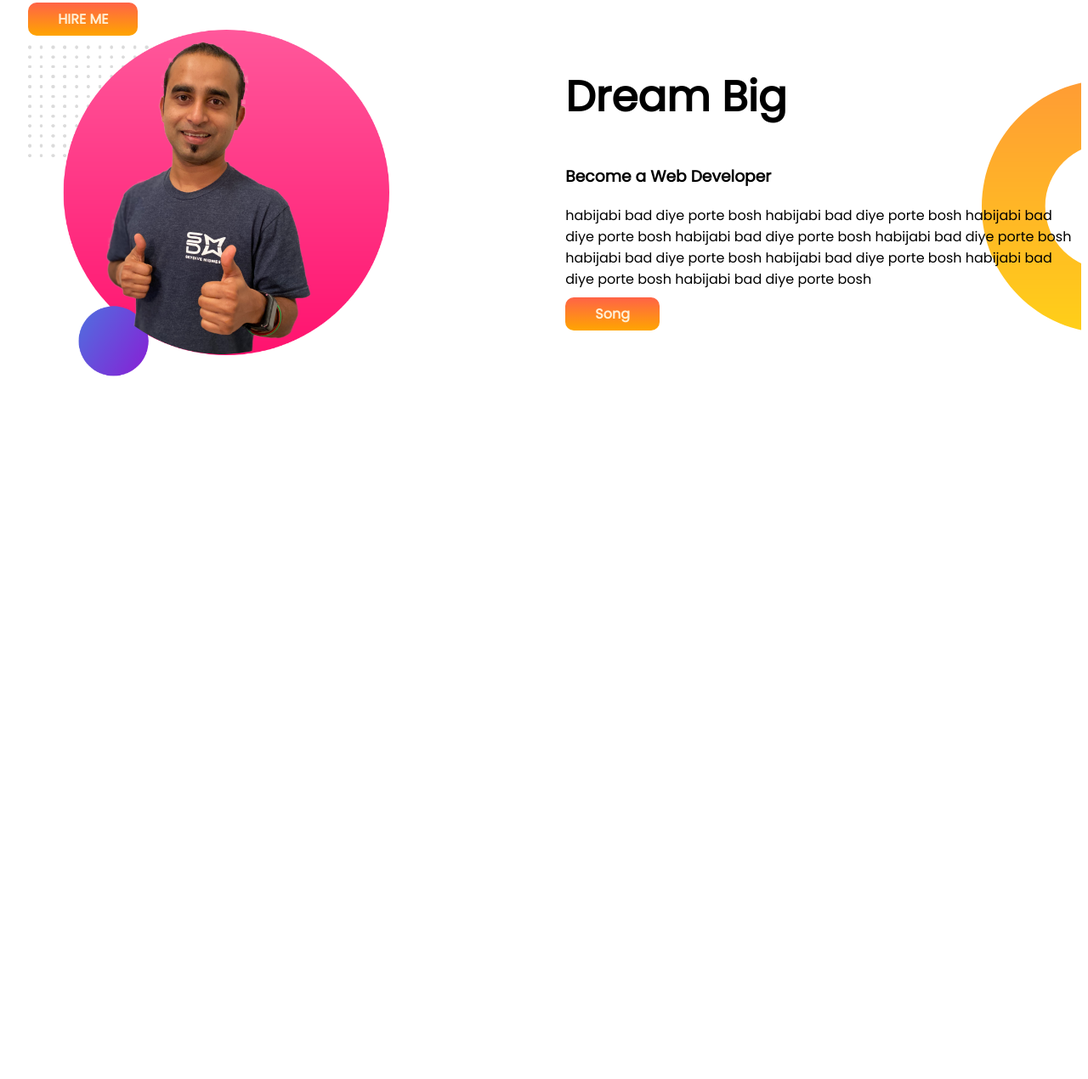
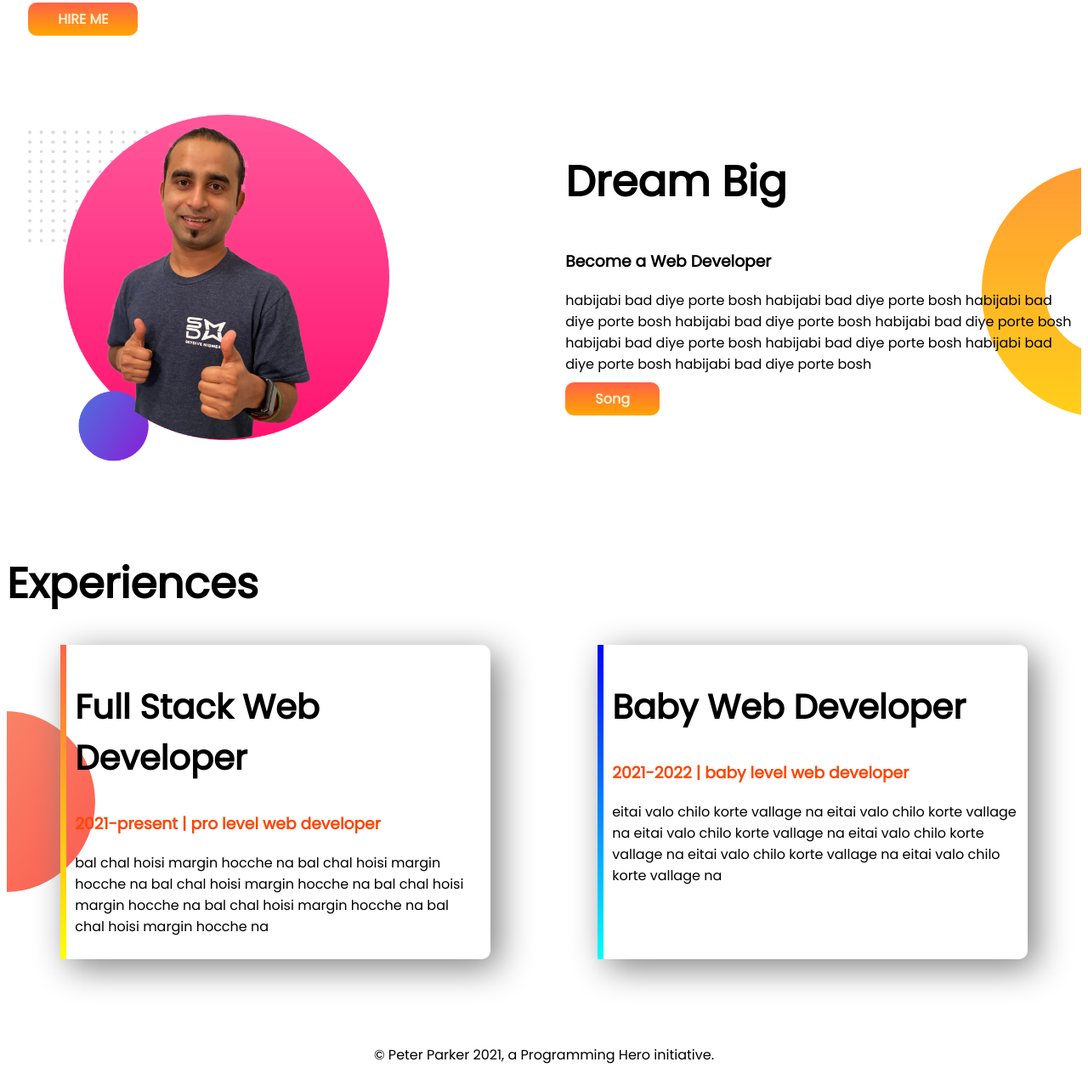
Before and after one commit to SharanMajumder/developer-portfolio, a plain HTML site: page index.html in a window 1280 px wide. Shown: the part 536-1806 px from the top of the page at 85% size. Before the commit the page ends 994 px from the top, so only its background shows below. Drawn offline with Linux system fonts and the light colour scheme.

Commit message:
footer added

```diff
--- a/index.html
+++ b/index.html
@@ -13,7 +13,7 @@
 </head>
 
 <body>
-    <section class="top-banner">
+    <section class="top-banner margin">
         <div class="half-width">
             <h1>Welcome To</h1>
             <h1><span class="orange-color">Sharan Majumder</span> World!</h1>
@@ -31,7 +31,7 @@
             <img src="images/webD.jpg" alt="">
         </div>
     </section>
-    <section class="dream-big">
+    <section class="dream-big margin">
         <div class="half-width">
             <img src="images/jhankar2.png" alt="">
         </div>
@@ -46,6 +46,25 @@
         </div>
 
     </section>
+    <h1>Experiences</h1>
+    <section class="experience margin">
+        <div id="border-one" class="half-width experience-add">
+            <h2>Full Stack Web Developer</h2>
+            <h3 class="orange-color">2021-present | pro level web developer</h3>
+            <p>bal chal hoisi margin hocche na bal chal hoisi margin hocche na bal chal hoisi margin hocche na bal chal
+                hoisi margin hocche na bal chal hoisi margin hocche na bal chal hoisi margin hocche na </p>
+        </div>
+        <div id="border" class="half-width experience-add">
+            <h2>Baby Web Developer</h2>
+            <h3 class="orange-color">2021-2022 | baby level web developer</h3>
+            <p>eitai valo chilo korte vallage na eitai valo chilo korte vallage na eitai valo chilo korte vallage na
+                eitai valo chilo korte vallage na eitai valo chilo korte vallage na eitai valo chilo korte vallage na
+            </p>
+        </div>
+    </section>
+    <footer>
+        <p>© Peter Parker 2021, a Programming Hero initiative.</p>
+    </footer>
 
 </body>
 
--- a/style.css
+++ b/style.css
@@ -3,7 +3,6 @@ body{
 }
 section{
     display: flex;
-    margin-bottom: 50px;
 }
 .half-width{
     width: 50%;
@@ -38,3 +37,34 @@ h1{
     background-repeat: no-repeat;
     background-position: right;
 }
+.experience-add{
+    box-shadow: 10px 10px 40px gray;
+    margin-right: 5%;
+    margin-left: 5%;
+    padding: 10px;
+    border-radius: 10px;
+}
+h2{
+    font-size: 40px;
+}
+.experience{
+    background-image: url(images/exp-bg.png);
+    background-repeat: no-repeat;
+    background-position: left;
+}
+#border{
+    border-left: 7px solid;
+    border-image: linear-gradient(blue, cyan);
+    border-image-slice: 1;
+}
+#border-one{
+    border-left: 7px solid;
+    border-image: linear-gradient(tomato, yellow);
+    border-image-slice: 1;
+}
+.margin{
+    margin-bottom: 100px;
+}
+footer p{
+    text-align: center;
+}
```
Also changed, not shown: 4 other files.
